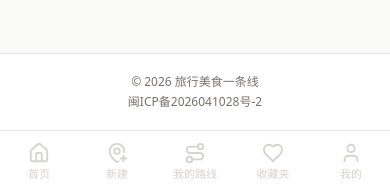
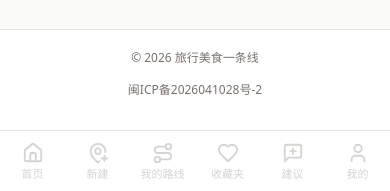
Before and after one commit to linyidong/lvyou-meishi-yitiaoxian, a Next.js app in the folder Project/: page /profile in a window 390 px wide. Shown: the part 650-841 px from the top of the page. Built offline with nearby package versions, Linux system fonts and the light colour scheme; no server answers.

Commit message:
feat(T-105): 手机端加入功能建议入口（6 项底栏 + 个人中心），修页脚触控高度

```diff
--- a/Project/components/layout/MobileNav.tsx
+++ b/Project/components/layout/MobileNav.tsx
@@ -2,17 +2,18 @@
 
 import Link from 'next/link';
 import { usePathname } from 'next/navigation';
-import { Heart, Home, MapPinPlus, Route, User } from 'lucide-react';
+import { Heart, Home, MapPinPlus, MessageSquarePlus, Route, User } from 'lucide-react';
 import { MESSAGES } from '@/config/messages';
 import { ROUTES } from '@/config/routes';
 import { cn } from '@/lib/utils';
 
-/** 原型底部导航（仅移动端）：首页 / 新建 / 我的路线 / 我的收藏 / 我的 */
+/** 底部导航（仅移动端）：首页 / 新建 / 我的路线 / 收藏 / 建议 / 我的（T-105 增加「建议」） */
 const MOBILE_ITEMS = [
   { href: ROUTES.HOME, label: MESSAGES.NAV_HOME, icon: Home },
   { href: ROUTES.CITY, label: MESSAGES.NAV_NEW_SHORT, icon: MapPinPlus },
   { href: ROUTES.MY_ROUTES, label: MESSAGES.NAV_MY_ROUTES, icon: Route },
   { href: ROUTES.COLLECTED, label: MESSAGES.NAV_COLLECTED, icon: Heart },
+  { href: ROUTES.FEEDBACK, label: MESSAGES.NAV_FEEDBACK_SHORT, icon: MessageSquarePlus },
   { href: ROUTES.PROFILE, label: MESSAGES.NAV_PROFILE_SHORT, icon: User },
 ];
 
@@ -34,7 +35,7 @@ export function MobileNav({ guest = false }: { guest?: boolean }) {
   const pathname = usePathname();
 
   return (
-    <nav className="fixed inset-x-0 bottom-0 z-30 grid h-16 grid-cols-5 border-t border-stone-200 bg-white md:hidden">
+    <nav className="fixed inset-x-0 bottom-0 z-30 grid h-16 grid-cols-6 border-t border-stone-200 bg-white md:hidden">
       {MOBILE_ITEMS.map((item) => {
         if (guest) {
           return (
--- a/Project/components/layout/SiteFooter.tsx
+++ b/Project/components/layout/SiteFooter.tsx
@@ -26,7 +26,7 @@ export function SiteFooter({ icpNumber = PRODUCT.ICP_NUMBER }: { icpNumber?: str
             href="https://beian.miit.gov.cn/"
             target="_blank"
             rel="noopener noreferrer"
-            className="hover:text-stone-700 hover:underline"
+            className="inline-flex min-h-10 items-center px-2 hover:text-stone-700 hover:underline"
           >
             {icp}
           </a>
--- a/Project/components/profile/ProfileMenu.tsx
+++ b/Project/components/profile/ProfileMenu.tsx
@@ -44,14 +44,14 @@ export function ProfileMenu() {
           <span className="flex-1">{M.menuNewRoute}</span>
           <ChevronRight className="h-4 w-4 text-stone-400" />
         </Link>
-        <a
-          href={`mailto:${M.feedbackEmail}`}
+        <Link
+          href={ROUTES.FEEDBACK}
           className="flex items-center gap-3 px-5 py-4 hover:bg-stone-50"
         >
           <MessageSquare className="h-5 w-5 text-stone-500" />
-          <span className="flex-1">{M.menuFeedback}</span>
-          <span className="text-xs text-stone-400">{M.feedbackEmail}</span>
-        </a>
+          <span className="flex-1">{MESSAGES.NAV_FEEDBACK}</span>
+          <ChevronRight className="h-4 w-4 text-stone-400" />
+        </Link>
         <button
           type="button"
           onClick={() => setOpen(true)}
--- a/Project/config/messages.ts
+++ b/Project/config/messages.ts
@@ -211,6 +211,8 @@ export const MESSAGES = {
   NAV_PROFILE: '个人中心',
   /** T-098 顶部导航：功能建议 */
   NAV_FEEDBACK: '功能建议',
+  /** 手机底部导航用的短标签 */
+  NAV_FEEDBACK_SHORT: '建议',
   /** M76 底部导航（移动端）：新建 */
   NAV_NEW_SHORT: '新建',
   /** M77 底部导航（移动端）：我的 */
```
